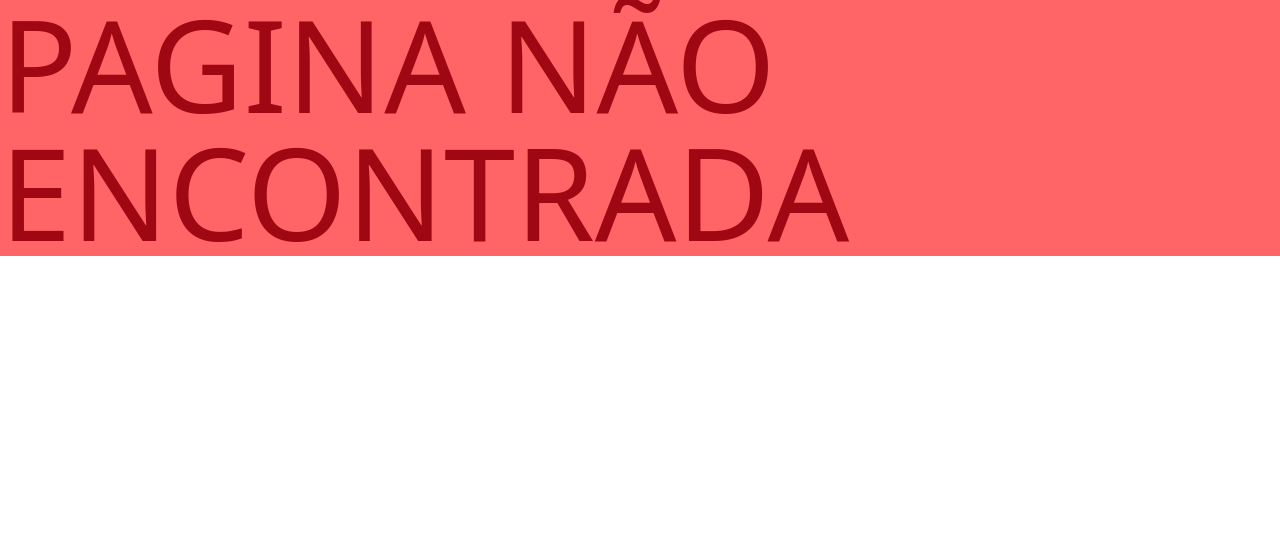
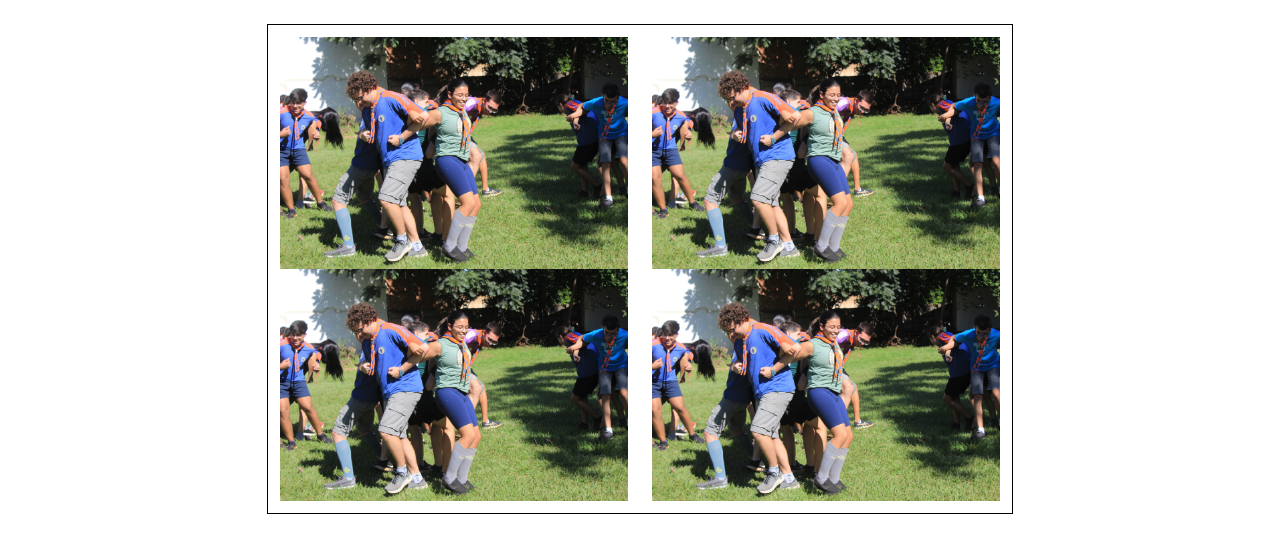
Before and after one commit to pedro-belarmino/escAraraquara, a React (Vite) app: page /teste in a window 1280 px wide. Shown: the top 552 px of the page. Built offline with nearby package versions, Linux system fonts and the light colour scheme; a web font is replaced by a local one.

Commit message:
criação hub de imagens para a página de nossa história

```diff
--- a/src/App.tsx
+++ b/src/App.tsx
@@ -1,6 +1,7 @@
 import AboutUs from "./views/AboutUs"
 import Home from "./views/Home"
 import { BrowserRouter, Route, Routes } from 'react-router-dom'
+import Test from "./views/Test"
 
 function App() {
 
@@ -11,6 +12,7 @@ function App() {
         <Routes>
           <Route path="/" element={<Home />} />
           <Route path="/sobre-nos" element={<AboutUs />} />
+          <Route path="/teste" element={<Test />} />
 
           <Route path="*" element={<><p className="bg-red-400 text-red-800 text-9xl">PAGINA NÃO ENCONTRADA</p></>} />
         </Routes>
--- /dev/null
+++ b/src/components/pages/AboutUs/ImageHub.tsx
@@ -0,0 +1,24 @@
+export default function ImageHub() {
+    return (
+        <div className="w-full h-full border-1">
+            <div className="flex">
+                <div id="direita" className="p-3">
+                    <div>
+                        <img src="src/assets/images/part.jpg" alt="" />
+                    </div>
+                    <div>
+                        <img src="src/assets/images/part.jpg" alt="" />
+                    </div>
+                </div>
+                <div id="esquerda" className="p-3">
+                    <div>
+                        <img src="src/assets/images/part.jpg" alt="" />
+                    </div>
+                    <div>
+                        <img src="src/assets/images/part.jpg" alt="" />
+                    </div>
+                </div>
+            </div>
+        </div>
+    )
+}
--- a/src/components/pages/AboutUs/OurHistorySession.tsx
+++ b/src/components/pages/AboutUs/OurHistorySession.tsx
@@ -1,3 +1,5 @@
+import ImageHub from "./ImageHub";
+
 export default function OurHistorySession() {
     return (
         <div className="flex pt-20 pb-20">
@@ -8,7 +10,7 @@ export default function OurHistorySession() {
 
 
 
-            <div className="w-8/12">
+            <div className="flex w-8/12">
                 <div className="w-6/12">
                     <p className="asap text-2xl font-bold mb-5 text-[#ff654d]">NOSSA HITÓRIA</p>
                     <div className="rubik text-sm text-[#00337C] space-y-5">
@@ -29,8 +31,10 @@ export default function OurHistorySession() {
                         </p>
                     </div>
                 </div>
-                <div className="w-6/12">
-
+                <div className="w-1/12 ">
+                </div>
+                <div className="w-5/12">
+                    <ImageHub />
                 </div>
             </div>
         </div>
--- /dev/null
+++ b/src/views/Test.tsx
@@ -0,0 +1,9 @@
+import ImageHub from "../components/pages/AboutUs/ImageHub";
+
+export default function Test() {
+    return (
+        <div className="place-self-center m-6 w-7/12">
+            <ImageHub />
+        </div>
+    )
+}
```
